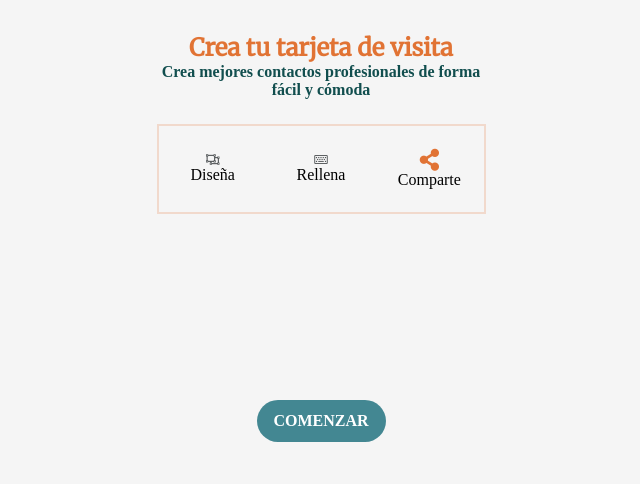
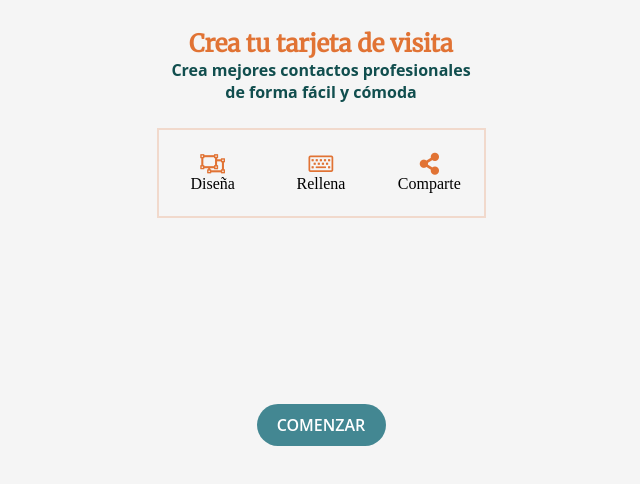
Before and after one commit to Adalab/project-fairfax-m2-jigsaw-ladies, a website: page docs/index.html in a window 1280 px wide. Shown: the part 236-720 px from the top of the page, without its empty margins (319-959 px from the left). Drawn offline with nearby package versions, Linux system fonts and the light colour scheme; files that its build step writes are made by us from their sources.

Commit message:
change preview icon class

```diff
--- a/_src/assets/scss/core/_mixins.scss
+++ b/_src/assets/scss/core/_mixins.scss
@@ -1,5 +1,5 @@
 @mixin Landing---Main-title---table {
-    font-family: Merriweather;
+    font-family: 'Merriweather', serif;
     font-size: rem(24);
     font-weight: 900;
     text-align: center;
@@ -7,7 +7,7 @@
   }
 
   @mixin Landing---Main-title---mobile {
-    font-family: Merriweather;
+    font-family: 'Merriweather', serif;
     font-size: rem(19);
     font-weight: 900;
     text-align: center;
@@ -15,7 +15,7 @@
   }
 
   @mixin Card---Name {
-    font-family: Montserrat;
+    font-family: 'Montserrat', sans-serif;
     font-size: rem(18);
     font-weight: bold;
     line-height: 1.11;
@@ -23,21 +23,21 @@
   }
 
   @mixin Card-creator---BTN {
-    font-family: OpenSans;
+    font-family: 'Open Sans', sans-serif;
     font-size: rem(18);
     font-weight: 600;
     color: $color-white;
   }
 
   @mixin Collapsible---label {
-    font-family: OpenSans;
+    font-family: 'Open Sans', sans-serif;
     font-size: rem(18);
     font-weight: 600;
     color: $color-grey;
   }
 
   @mixin Landing---Main-CTA {
-    font-family: OpenSans;
+    font-family: 'Open Sans', sans-serif;
     font-size: rem(16);
     font-weight: 600;
     text-align: center;
@@ -45,41 +45,41 @@
   }
 
   @mixin Card---role {
-    font-family: Montserrat;
+    font-family: 'Montserrat', sans-serif;
     font-size: rem(16);
     line-height: 1.25;
     color: $color-grey;
   }
 
   @mixin Landing---Main-text---tablet {
-    font-family: OpenSans;
+    font-family: 'Open Sans', sans-serif;
     font-size: rem(16);
     text-align: center;
     color: $color-primary;
   }
 
   @mixin Landing---ico-label---tablet {
-    font-family: OpenSans;
+    font-family: 'Open Sans', sans-serif;
     font-size: rem(16);
     text-align: center;
     color: $color-grey;
   }
 
   @mixin Collapsible-section---title {
-    font-family: OpenSans;
+    font-family: 'Open Sans', sans-serif;
     font-size: rem(14);
     color: $color-grey;
   }
 
   @mixin Footer---Copy {
-    font-family: OpenSans;
+    font-family: 'Open Sans', sans-serif;
     font-size: rem(14);
     line-height: 1.43;
     color: #6b6b6b;
   }
 
   label {
-    font-family: OpenSans;
+    font-family: 'Open Sans', sans-serif;
     font-size: rem(14);
     font-weight: normal;
     font-style: normal;
@@ -90,35 +90,35 @@
   }
 
   @mixin Placeholder {
-    font-family: OpenSans;
+    font-family: 'Open Sans', sans-serif;
     font-size: rem(14);
     line-height: 1.43;
     color: #c5c5c5;
   }
 
   @mixin Upload-button {
-    font-family: OpenSans;
+    font-family: 'Open Sans', sans-serif;
     font-size: rem(14);
     line-height: 1.43;
     color: $color-white;
   }
 
   @mixin landign---icon-label {
-    font-family: OpenSans;
+    font-family: 'Open Sans', sans-serif;
     font-size: rem(13);
     text-align: center;
     color: $color-grey;
   }
 
   @mixin Landing---Main-text---mobile {
-    font-family: OpenSans;
+    font-family: 'Open Sans', sans-serif;
     font-size: rem(13);
     text-align: center;
     color: $color-primary;
   }
 
   @mixin Response-url {
-    font-family: OpenSans;
+    font-family: 'Open Sans', sans-serif;
     font-size: rem(12);
     font-weight: 600;
     text-align: center;
@@ -126,7 +126,7 @@
   }
 
   @mixin Card---reset {
-    font-family: OpenSans;
+    font-family: 'Open Sans', sans-serif;
     font-size: rem(12);
     line-height: 1.67;
     color: $color-grey;
--- a/_src/assets/scss/layout/_landing.scss
+++ b/_src/assets/scss/layout/_landing.scss
@@ -77,7 +77,6 @@
 .icons__item {
     font-size: rem(22);
     color: $color-secundary;
-    opacity: 1;
 }
 
 .landing__button {
--- a/_src/assets/scss/layout/_preview.scss
+++ b/_src/assets/scss/layout/_preview.scss
@@ -9,7 +9,7 @@
     margin:0;
 }
 
-.far {
+.reset__icon {
     color: $color-grey;
     font-size: rem(12);
 }
```
Also changed, not shown: _src/templates/index.html (+2 -3 lines), _src/templates/partials/_landing.html (+6 -3 lines), _src/templates/partials/_main.html (+1 -1 lines).
